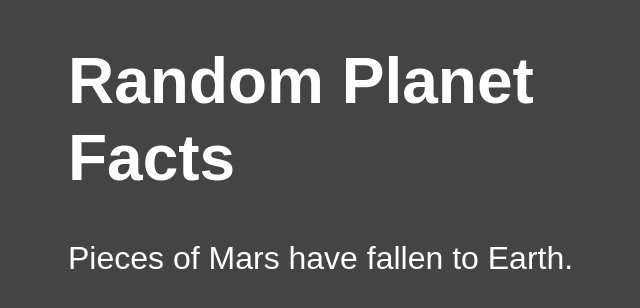
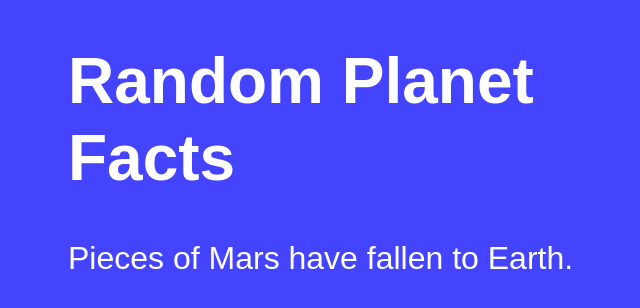
Before and after one commit to jack-long/web3test, a plain HTML site: page index.html in a window 1280 px wide. Shown: the whole page, without its empty margins (247-887 px from the left). Drawn offline with Linux system fonts and the light colour scheme.

Commit message:
update background

```diff
--- a/index.html
+++ b/index.html
@@ -14,7 +14,7 @@
             font-family: sans-serif;
             font-size: 2em;
             color: #fff;
-            background: #444;
+            background: #44f;
         }
 
     </style>
```
